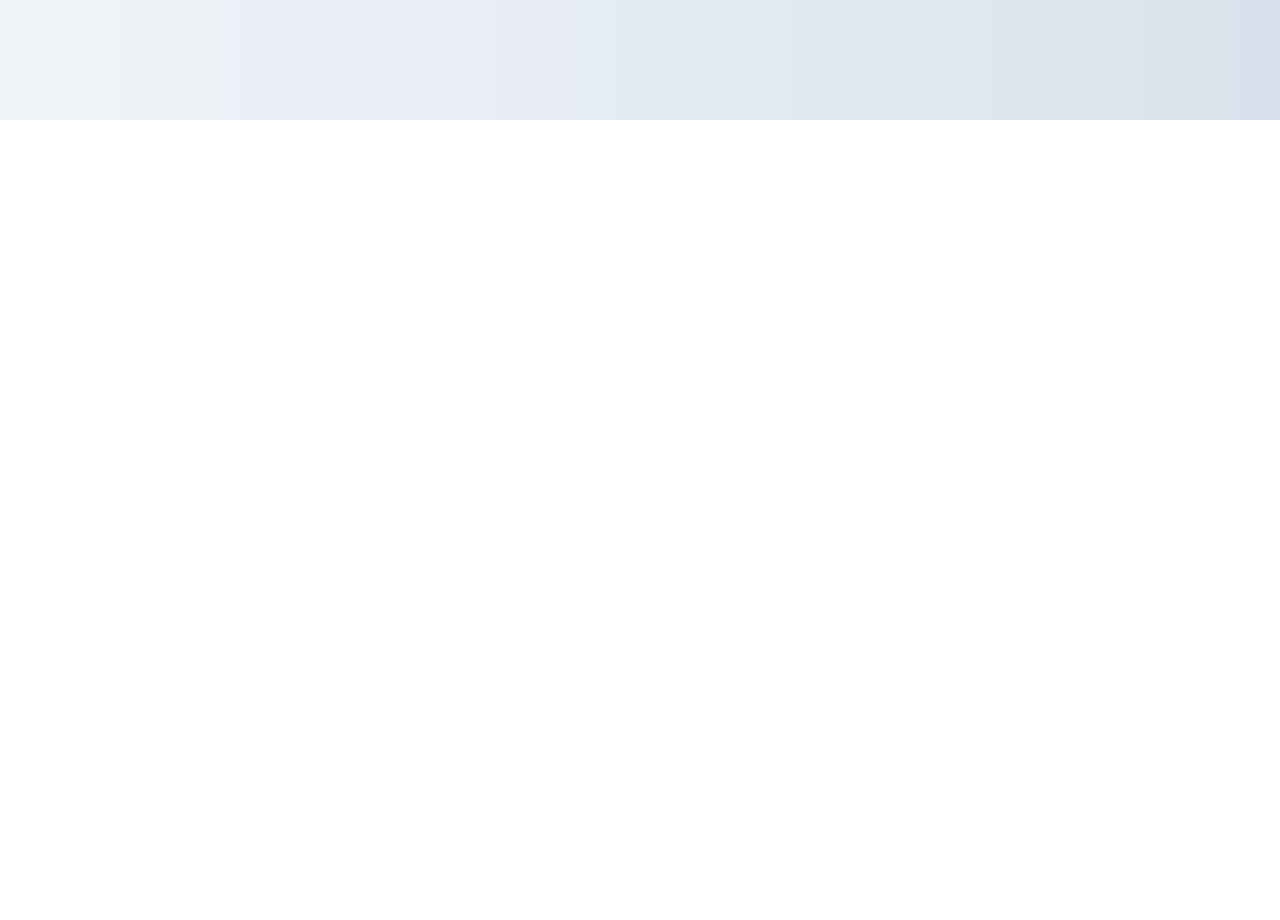
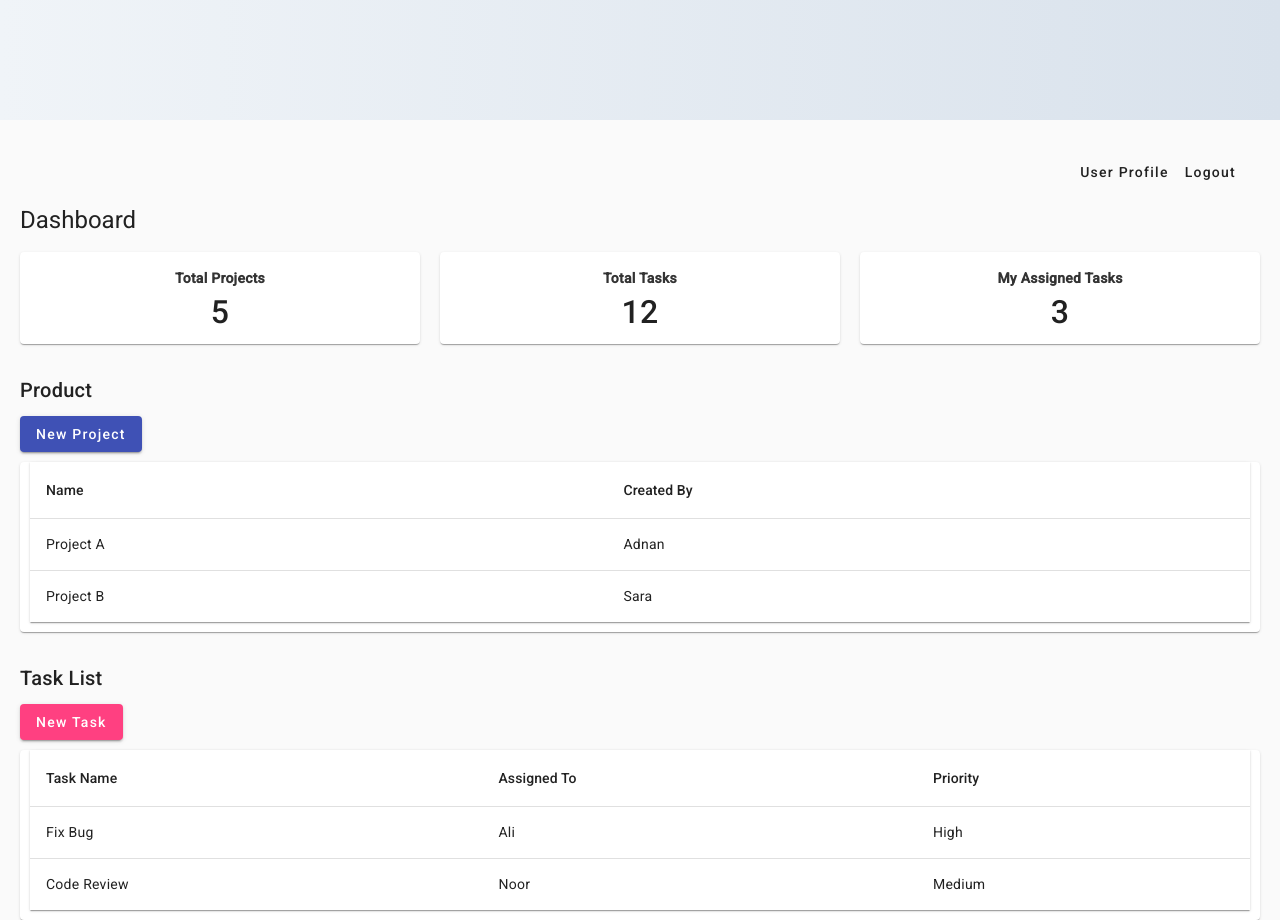
Before and after one commit to adnan5509/dev-connect, an Angular app in the folder frontend/: page /login in a window 1280 px wide. Shown: the part 680-1600 px from the top of the page. Before the commit the page ends 800 px from the top, so only its background shows below. Built offline with nearby package versions, Linux system fonts and the light colour scheme.

Commit message:
Add sidebar navigation and enhance dashboard layout with project and task statistics

```diff
--- a/frontend/src/app/app.component.css
+++ b/frontend/src/app/app.component.css
@@ -0,0 +1,65 @@
+.main-container {
+    height: 100vh;
+  }
+
+
+  .mat-list-item {
+    color: white;
+    font-size: 16px;
+  }
+
+  .content {
+    padding: 20px;
+  }
+
+  .toolbar {
+    display: flex;
+    justify-content: flex-end;
+    background: none;
+    box-shadow: none;
+  }
+
+  .spacer {
+    flex: 1 1 auto;
+  }
+
+  .stats-cards {
+    display: flex;
+    gap: 20px;
+    margin-bottom: 30px;
+  }
+
+  .stat-card {
+    flex: 1;
+    padding: 16px;
+    text-align: center;
+  }
+
+  .stat-card p {
+    margin: 0;
+    font-weight: bold;
+    font-size: 14px;
+    color: #333;
+  }
+
+  .stat-card h2 {
+    font-size: 32px;
+    margin: 8px 0 0;
+  }
+
+  .section {
+    margin-top: 30px;
+  }
+
+  .section h2 {
+    margin-bottom: 10px;
+  }
+
+  .table-card {
+    margin-top: 10px;
+    padding: 0 10px 10px;
+  }
+
+  table {
+    width: 100%;
+  }
--- a/frontend/src/app/app.component.html
+++ b/frontend/src/app/app.component.html
@@ -1 +1,71 @@
 <router-outlet></router-outlet>
+
+<mat-sidenav-container class="main-container">
+
+    <app-side-bar-nav></app-side-bar-nav>
+    <mat-sidenav-content class="content">
+        <mat-toolbar color="transparent" class="toolbar">
+            <span class="spacer"></span>
+            <a mat-button>User Profile</a>
+            <a mat-button>Logout</a>
+        </mat-toolbar>
+
+        <h1>Dashboard</h1>
+        <div class="stats-cards">
+            <mat-card class="stat-card">
+                <p>Total Projects</p>
+                <h2>5</h2>
+            </mat-card>
+            <mat-card class="stat-card">
+                <p>Total Tasks</p>
+                <h2>12</h2>
+            </mat-card>
+            <mat-card class="stat-card">
+                <p>My Assigned Tasks</p>
+                <h2>3</h2>
+            </mat-card>
+        </div>
+
+        <div class="section">
+            <h2>Product</h2>
+            <button mat-raised-button color="primary">New Project</button>
+            <mat-card class="table-card">
+                <table mat-table [dataSource]="projects" class="mat-elevation-z1">
+                    <ng-container matColumnDef="name">
+                        <th mat-header-cell *matHeaderCellDef>Name</th>
+                        <td mat-cell *matCellDef="let element">{{ element.name }}</td>
+                    </ng-container>
+                    <ng-container matColumnDef="createdBy">
+                        <th mat-header-cell *matHeaderCellDef>Created By</th>
+                        <td mat-cell *matCellDef="let element">{{ element.createdBy }}</td>
+                    </ng-container>
+                    <tr mat-header-row *matHeaderRowDef="projectDisplayedColumns"></tr>
+                    <tr mat-row *matRowDef="let row; columns: projectDisplayedColumns;"></tr>
+                </table>
+            </mat-card>
+        </div>
+
+        <div class="section">
+            <h2>Task List</h2>
+            <button mat-raised-button color="accent">New Task</button>
+            <mat-card class="table-card">
+                <table mat-table [dataSource]="tasks" class="mat-elevation-z1">
+                    <ng-container matColumnDef="taskName">
+                        <th mat-header-cell *matHeaderCellDef>Task Name</th>
+                        <td mat-cell *matCellDef="let element">{{ element.taskName }}</td>
+                    </ng-container>
+                    <ng-container matColumnDef="assignedTo">
+                        <th mat-header-cell *matHeaderCellDef>Assigned To</th>
+                        <td mat-cell *matCellDef="let element">{{ element.assignedTo }}</td>
+                    </ng-container>
+                    <ng-container matColumnDef="priority">
+                        <th mat-header-cell *matHeaderCellDef>Priority</th>
+                        <td mat-cell *matCellDef="let element">{{ element.priority }}</td>
+                    </ng-container>
+                    <tr mat-header-row *matHeaderRowDef="taskDisplayedColumns"></tr>
+                    <tr mat-row *matRowDef="let row; columns: taskDisplayedColumns;"></tr>
+                </table>
+            </mat-card>
+        </div>
+    </mat-sidenav-content>
+</mat-sidenav-container>
--- a/frontend/src/app/app.component.ts
+++ b/frontend/src/app/app.component.ts
@@ -7,4 +7,20 @@ import { Component } from '@angular/core';
 })
 export class AppComponent {
   title = 'frontend';
+
+
+  projects = [
+    { name: 'Project A', createdBy: 'Adnan' },
+    { name: 'Project B', createdBy: 'Sara' }
+  ];
+
+  tasks = [
+    { taskName: 'Fix Bug', assignedTo: 'Ali', priority: 'High' },
+    { taskName: 'Code Review', assignedTo: 'Noor', priority: 'Medium' }
+  ];
+
+  projectDisplayedColumns: string[] = ['name', 'createdBy'];
+  taskDisplayedColumns: string[] = ['taskName', 'assignedTo', 'priority'];
+
+
 }
--- a/frontend/src/app/app.module.ts
+++ b/frontend/src/app/app.module.ts
@@ -16,11 +16,17 @@ import { MatFormFieldModule } from '@angular/material/form-field';
 import { MatInputModule } from '@angular/material/input';
 import { MatButtonModule } from '@angular/material/button';
 import { FormsModule, ReactiveFormsModule } from '@angular/forms';
+import { MatIconModule } from '@angular/material/icon';
+import { MatTableModule } from '@angular/material/table';
+import { MatToolbarModule } from '@angular/material/toolbar';
+import { MatSidenavModule } from '@angular/material/sidenav';
+import { MatListModule } from '@angular/material/list';
 import { SignupComponent } from './auth/signup/signup.component';
 import { MatOptionModule } from '@angular/material/core';
 import { MatSelectModule } from '@angular/material/select';
 import { DashboardComponent } from './dashboard/dashboard/dashboard.component';
 import { DashboardCardComponent } from './dashboard/dashboard-card/dashboard-card.component';
+import { SideBarNavComponent } from './sidebar/side-bar-nav/side-bar-nav.component';
 
 @NgModule({
   declarations: [
@@ -32,21 +38,27 @@ import { DashboardCardComponent } from './dashboard/dashboard-card/dashboard-car
     SignupComponent,
     DashboardComponent,
     DashboardCardComponent,
+    SideBarNavComponent,
   ],
   imports: [
     BrowserModule,
     BrowserAnimationsModule,
-    MatCardModule,
     MatChipsModule,
     MatInputModule,
-    MatButtonModule,
     MatFormFieldModule,
     HttpClientModule,
     RouterModule,
     RouterModule.forRoot(routes),
     ReactiveFormsModule,
     MatSelectModule,     // Add MatSelectModule here
-    MatOptionModule,     // Add MatOptionModule here
+    MatOptionModule,
+    MatCardModule,
+    MatButtonModule,
+    MatIconModule,
+    MatTableModule,
+    MatToolbarModule,
+    MatSidenavModule,
+    MatListModule   // Add MatOptionModule here
   ],
   providers: [],
   bootstrap: [AppComponent]
--- a/frontend/src/app/dashboard/dashboard/dashboard.component.html
+++ b/frontend/src/app/dashboard/dashboard/dashboard.component.html
@@ -1,3 +1,5 @@
+<h1>Dashboard</h1>
+
 <div class="dashboard-cards" fxLayout="row" fxLayoutGap="20px" fxLayoutAlign="space-around center">
     <app-dashboard-card dashboardCardTitle="Total Projects" [dashboardCardValue]="totalProjects"></app-dashboard-card>
     <app-dashboard-card dashboardCardTitle="Total Tasks" [dashboardCardValue]="totalTasks"></app-dashboard-card>
--- /dev/null
+++ b/frontend/src/app/sidebar/side-bar-nav/side-bar-nav.component.css
@@ -0,0 +1,12 @@
+.sidenav {
+    width: 250px;
+    background-color: #0f3b5f;
+    color: white;
+    padding: 20px;
+  }
+
+  .sidenav .logo {
+    font-size: 22px;
+    font-weight: bold;
+    margin-bottom: 30px;
+  }
--- /dev/null
+++ b/frontend/src/app/sidebar/side-bar-nav/side-bar-nav.component.html
@@ -0,0 +1,9 @@
+<mat-sidenav mode="side" opened class="sidenav">
+    <h2 class="logo">DevConnect</h2>
+    <mat-nav-list>
+        <a mat-list-item routerLink="/dashboard"><mat-icon>dashboard</mat-icon>Dashboard</a>
+        <a mat-list-item routerLink="/users"><mat-icon>person</mat-icon>Users</a>
+        <a mat-list-item routerLink="/projects"><mat-icon>assignment</mat-icon>Projects</a>
+        <a mat-list-item routerLink="/tasks"><mat-icon>list</mat-icon>Tasks</a>
+    </mat-nav-list>
+</mat-sidenav>
```
Also changed, not shown: frontend/src/app/sidebar/side-bar-nav/side-bar-nav.component.ts (added, +10 -0 lines).
